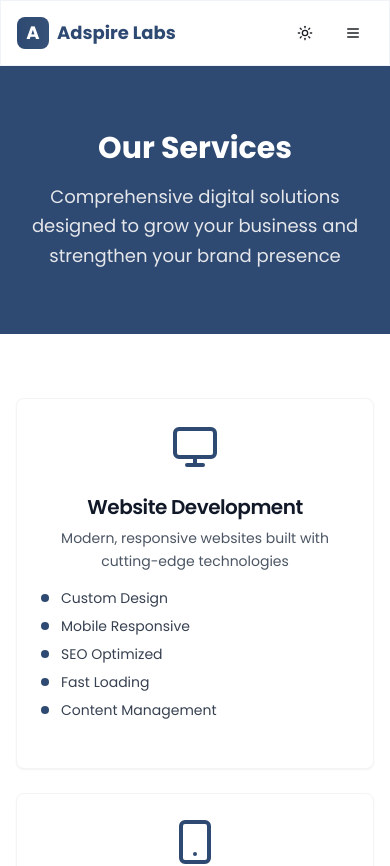
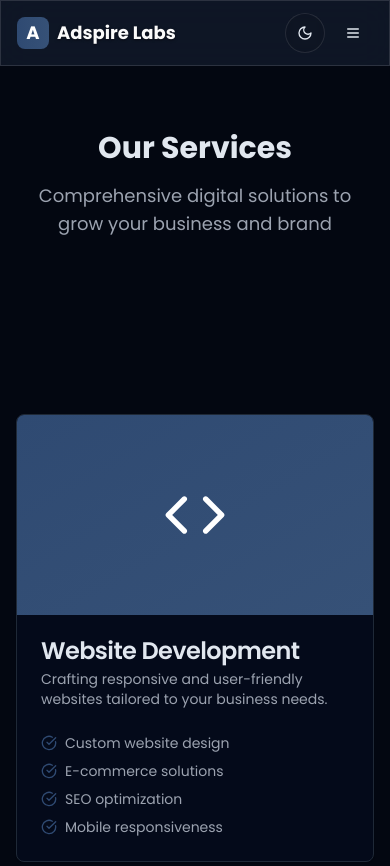
Before and after one commit to adspire-labs/adspire-web-forge, a React (Vite) app: page /services in a window 390 px wide. Shown: the top 866 px of the page. Built offline with nearby package versions, Linux system fonts and the light colour scheme.

Commit message:
Implement design and color consistency
Standardize all pages to match the Home/About style, fix dark mode colors and contrast, replace emojis with icons, update the footer design, and ensure consistent typography and animations.

```diff
--- a/src/components/Navbar.tsx
+++ b/src/components/Navbar.tsx
@@ -28,9 +28,9 @@ export const Navbar = () => {
           {/* Logo */}
           <Link to="/" className="flex items-center space-x-2 group">
             <div className="w-8 h-8 md:w-10 md:h-10 bg-gradient-to-r from-primary to-accent rounded-lg flex items-center justify-center transition-transform group-hover:scale-105">
-              <span className="text-white font-bold text-lg md:text-xl">A</span>
+              <span className="text-primary-foreground font-bold text-lg md:text-xl">A</span>
             </div>
-            <span className="text-primary font-bold text-lg md:text-xl">Adspire Labs</span>
+            <span className="brand-text text-lg md:text-xl">Adspire Labs</span>
           </Link>
 
           {/* Desktop Navigation */}
@@ -42,7 +42,7 @@ export const Navbar = () => {
                 className={`px-3 py-2 text-sm font-medium transition-colors duration-200 rounded-md hover-underline ${
                   isActive(item.href)
                     ? "text-primary bg-primary/5"
-                    : "text-muted-foreground hover:text-primary hover:bg-muted/50"
+                    : "text-muted-foreground hover:text-foreground hover:bg-muted/50"
                 }`}
               >
                 {item.name}
@@ -77,7 +77,7 @@ export const Navbar = () => {
                       className={`px-4 py-3 text-lg font-medium transition-colors duration-200 rounded-lg ${
                         isActive(item.href)
                           ? "text-primary bg-primary/5"
-                          : "text-muted-foreground hover:text-primary hover:bg-muted/50"
+                          : "text-muted-foreground hover:text-foreground hover:bg-muted/50"
                       }`}
                     >
                       {item.name}
--- a/src/contexts/ThemeContext.tsx
+++ b/src/contexts/ThemeContext.tsx
@@ -13,9 +13,9 @@ const ThemeContext = createContext<ThemeContextType | undefined>(undefined);
 export function ThemeProvider({ children }: { children: React.ReactNode }) {
   const [theme, setTheme] = useState<Theme>(() => {
     if (typeof window !== 'undefined') {
-      return (localStorage.getItem('theme') as Theme) || 'light';
+      return (localStorage.getItem('theme') as Theme) || 'dark';
     }
-    return 'light';
+    return 'dark';
   });
 
   useEffect(() => {
--- a/src/index.css
+++ b/src/index.css
@@ -53,22 +53,22 @@ All colors MUST be HSL.
     --background: 224 71% 4%;
     --foreground: 213 31% 91%;
 
-    --card: 224 71% 4%;
+    --card: 224 71% 6%;
     --card-foreground: 213 31% 91%;
 
     --popover: 224 71% 4%;
     --popover-foreground: 213 31% 91%;
 
-    --primary: 213 47% 25%;
+    --primary: 213 47% 35%;
     --primary-foreground: 0 0% 98%;
 
-    --secondary: 215 28% 17%;
+    --secondary: 215 28% 20%;
     --secondary-foreground: 213 31% 91%;
 
     --muted: 215 28% 17%;
     --muted-foreground: 217 11% 65%;
 
-    --accent: 215 28% 17%;
+    --accent: 213 35% 40%;
     --accent-foreground: 213 31% 91%;
 
     --destructive: 0 63% 31%;
@@ -76,7 +76,7 @@ All colors MUST be HSL.
 
     --border: 215 28% 17%;
     --input: 215 28% 17%;
-    --ring: 213 47% 25%;
+    --ring: 213 47% 35%;
 
     --sidebar-background: 240 5.9% 10%;
     --sidebar-foreground: 240 4.8% 95.9%;
@@ -120,16 +120,28 @@ All colors MUST be HSL.
     animation: fadeIn 0.6s ease-out forwards;
   }
 
-  /* Frosted glass effect */
+  /* Frosted glass effect with better brand text visibility */
   .glass {
     backdrop-filter: blur(16px) saturate(180%);
-    background-color: rgba(255, 255, 255, 0.75);
+    background-color: rgba(255, 255, 255, 0.85);
     border: 1px solid rgba(255, 255, 255, 0.125);
   }
 
   .dark .glass {
-    background-color: rgba(17, 25, 40, 0.75);
+    background-color: rgba(17, 25, 40, 0.85);
     border: 1px solid rgba(255, 255, 255, 0.125);
+  }
+
+  /* Brand text visibility in glass navbar */
+  .glass .brand-text {
+    color: hsl(var(--primary));
+    font-weight: 700;
+    text-shadow: 0 1px 3px rgba(0, 0, 0, 0.1);
+  }
+
+  .dark .glass .brand-text {
+    color: hsl(var(--primary-foreground));
+    text-shadow: 0 1px 3px rgba(0, 0, 0, 0.5);
   }
 
   /* Hover effects for links */
@@ -161,17 +173,30 @@ All colors MUST be HSL.
     transform: translateY(-1px);
   }
 
-  /* Enhanced button styles */
+  /* Enhanced button styles with better contrast */
   .btn-primary {
-    @apply bg-primary text-primary-foreground hover:bg-primary/90 shadow-lg hover:shadow-xl transition-all duration-200;
+    @apply bg-primary text-primary-foreground hover:bg-primary/90 shadow-lg hover:shadow-xl transition-all duration-200 border border-primary/20;
   }
 
   .btn-secondary {
-    @apply bg-white/10 text-foreground hover:bg-white/20 backdrop-blur-sm border border-white/20 transition-all duration-200;
+    @apply bg-card text-card-foreground hover:bg-muted border border-border transition-all duration-200;
   }
 
-  .dark .btn-secondary {
-    @apply bg-white/5 hover:bg-white/10 border-white/10;
+  /* Section styling for consistency */
+  .section-padding {
+    @apply py-16 lg:py-20;
+  }
+
+  .section-header {
+    @apply text-center mb-12;
+  }
+
+  .section-title {
+    @apply text-3xl md:text-4xl font-bold text-foreground mb-4;
+  }
+
+  .section-subtitle {
+    @apply text-lg text-muted-foreground max-w-3xl mx-auto;
   }
 }
 
--- a/src/pages/Services.tsx
+++ b/src/pages/Services.tsx
@@ -1,115 +1,162 @@
-
+import { Link } from "react-router-dom";
 import { Card, CardContent, CardDescription, CardHeader, CardTitle } from "@/components/ui/card";
+import { Rocket, Code, Brush, Film, Users, CheckCircle } from "lucide-react";
 import { Button } from "@/components/ui/button";
-import { Link } from "react-router-dom";
-import { Monitor, Smartphone, Palette, Video, Share2, ShoppingCart, Camera } from "lucide-react";
 
 const Services = () => {
   const services = [
     {
+      id: 1,
       title: "Website Development",
-      description: "Modern, responsive websites built with cutting-edge technologies",
-      features: ["Custom Design", "Mobile Responsive", "SEO Optimized", "Fast Loading", "Content Management"],
-      icon: Monitor
+      description: "Crafting responsive and user-friendly websites tailored to your business needs.",
+      icon: Code,
+      features: [
+        "Custom website design",
+        "E-commerce solutions",
+        "SEO optimization",
+        "Mobile responsiveness",
+      ],
     },
     {
+      id: 2,
       title: "Digital Marketing",
-      description: "Strategic digital campaigns that drive real business growth",
-      features: ["Social Media Marketing", "Google Ads", "Content Strategy", "Analytics & Reporting", "Brand Development"],
-      icon: Smartphone
+      description: "Strategic marketing solutions to enhance your online presence and drive conversions.",
+      icon: Rocket,
+      features: [
+        "Social media marketing",
+        "Search engine optimization",
+        "Content marketing",
+        "Email marketing",
+      ],
     },
     {
-      title: "Graphic Design & Branding",
-      description: "Visual identity that makes your brand memorable and impactful",
-      features: ["Logo Design", "Brand Guidelines", "Print Design", "Digital Assets", "Brand Strategy"],
-      icon: Palette
+      id: 3,
+      title: "Graphic Design",
+      description: "Creative design services to visually communicate your brand's message and identity.",
+      icon: Brush,
+      features: [
+        "Logo design",
+        "Branding guidelines",
+        "Marketing collateral",
+        "UI/UX design",
+      ],
     },
     {
+      id: 4,
       title: "Video Production",
-      description: "Compelling visual stories that engage and convert your audience",
-      features: ["Commercial Videos", "Social Media Reels", "Storytelling Ads", "Product Videos", "Event Coverage"],
-      icon: Video
+      description: "High-quality video production services to engage your audience and tell your story.",
+      icon: Film,
+      features: [
+        "Promotional videos",
+        "Corporate videos",
+        "Event coverage",
+        "Animation",
+      ],
+    },
+  ];
+
+  const processSteps = [
+    {
+      id: 1,
+      title: "Discovery",
+      description: "We start by understanding your business goals and target audience.",
     },
     {
-      title: "Social Media Management",
-      description: "Complete social media strategy and execution for your brand",
-      features: ["Content Creation", "Community Management", "Paid Advertising", "Analytics", "Strategy Development"],
-      icon: Share2
+      id: 2,
+      title: "Planning",
+      description: "Developing a strategic plan tailored to your specific needs and objectives.",
     },
     {
-      title: "Daraz Store Management",
-      description: "Complete e-commerce solutions for Nepal's largest marketplace",
-      features: ["Store Setup", "Product Optimization", "Inventory Management", "Marketing Campaigns", "Performance Analytics"],
-      icon: ShoppingCart
+      id: 3,
+      title: "Execution",
+      description: "Implementing the plan with precision and creativity to achieve optimal results.",
     },
     {
-      title: "Product Photography",
-      description: "Professional photography that showcases your products perfectly",
-      features: ["Studio Photography", "Lifestyle Shots", "360° Product Views", "Image Editing", "Brand Consistency"],
-      icon: Camera
-    }
+      id: 4,
+      title: "Optimization",
+      description: "Continuously monitoring and optimizing performance to maximize your ROI.",
+    },
   ];
 
   return (
-    <div className="min-h-screen">
+    <div className="min-h-screen bg-background">
       {/* Hero Section */}
-      <section className="bg-primary text-white py-16 md:py-20">
+      <section className="section-padding">
         <div className="max-w-7xl mx-auto px-4 sm:px-6 lg:px-8">
-          <div className="text-center max-w-4xl mx-auto">
-            <h1 className="text-3xl sm:text-4xl md:text-6xl font-bold mb-4 md:mb-6">Our Services</h1>
-            <p className="text-lg sm:text-xl md:text-2xl text-gray-200 leading-relaxed">
-              Comprehensive digital solutions designed to grow your business and strengthen your brand presence
+          <div className="section-header">
+            <h1 className="section-title">Our Services</h1>
+            <p className="section-subtitle">
+              Comprehensive digital solutions to grow your business and brand
             </p>
           </div>
         </div>
       </section>
 
       {/* Services Grid */}
-      <section className="py-16 md:py-20">
+      <section className="section-padding">
         <div className="max-w-7xl mx-auto px-4 sm:px-6 lg:px-8">
-          <div className="grid grid-cols-1 md:grid-cols-2 xl:grid-cols-3 gap-6 md:gap-8">
-            {services.map((service, index) => (
-              <Card key={index} className="hover:shadow-lg transition-all duration-300 border border-gray-100 bg-white h-full">
-                <CardHeader className="text-center pb-4">
-                  <service.icon className="h-12 w-12 md:h-16 md:w-16 text-primary mx-auto mb-4" />
-                  <CardTitle className="text-xl md:text-2xl text-gray-900 mb-3">{service.title}</CardTitle>
-                  <CardDescription className="text-gray-600 text-sm md:text-base leading-relaxed">
-                    {service.description}
-                  </CardDescription>
+          <div className="grid grid-cols-1 md:grid-cols-2 lg:grid-cols-2 gap-8">
+            {services.map((service) => {
+              const IconComponent = service.icon;
+              return (
+                <Card key={service.id} className="hover:shadow-xl transition-shadow duration-300 overflow-hidden border-border bg-card">
+                  <div className="aspect-video bg-gradient-to-br from-primary to-accent flex items-center justify-center">
+                    <IconComponent className="w-16 h-16 text-primary-foreground" />
+                  </div>
+                  <CardHeader>
+                    <CardTitle className="text-foreground">{service.title}</CardTitle>
+                    <CardDescription>{service.description}</CardDescription>
                   </CardHeader>
-                <CardContent className="pt-0">
-                  <ul className="space-y-2 mb-6">
-                    {service.features.map((feature, idx) => (
-                      <li key={idx} className="flex items-center text-gray-700 text-sm md:text-base">
-                        <span className="w-2 h-2 bg-primary rounded-full mr-3 flex-shrink-0"></span>
+                  <CardContent>
+                    <ul className="list-none space-y-2">
+                      {service.features.map((feature, index) => (
+                        <li key={index} className="flex items-center text-sm text-muted-foreground">
+                          <CheckCircle className="w-4 h-4 mr-2 text-primary" />
                           {feature}
                         </li>
                       ))}
                     </ul>
                   </CardContent>
                 </Card>
+              );
+            })}
+          </div>
+        </div>
+      </section>
+
+      {/* Process Section */}
+      <section className="section-padding bg-muted/50">
+        <div className="max-w-7xl mx-auto px-4 sm:px-6 lg:px-8">
+          <div className="section-header">
+            <h2 className="section-title">Our Process</h2>
+            <p className="section-subtitle">
+              A streamlined process to deliver exceptional results
+            </p>
+          </div>
+          <div className="grid grid-cols-1 md:grid-cols-2 lg:grid-cols-4 gap-8">
+            {processSteps.map((step) => (
+              <div key={step.id} className="text-center">
+                <div className="w-16 h-16 bg-primary rounded-full flex items-center justify-center mx-auto mb-4">
+                  <span className="text-primary-foreground text-2xl font-bold">{step.id}</span>
+                </div>
+                <h3 className="text-xl font-bold text-foreground mb-2">{step.title}</h3>
+                <p className="text-muted-foreground">{step.description}</p>
+              </div>
             ))}
           </div>
         </div>
       </section>
 
       {/* CTA Section */}
-      <section className="py-16 md:py-20 bg-gray-50">
-        <div className="max-w-4xl mx-auto text-center px-4 sm:px-6 lg:px-8">
-          <h2 className="text-2xl sm:text-3xl md:text-4xl font-bold text-gray-900 mb-4 md:mb-6">
-            Ready to Transform Your Business?
-          </h2>
-          <p className="text-lg sm:text-xl text-gray-600 mb-6 md:mb-8 leading-relaxed">
-            Let's discuss how our services can help you achieve your business goals
+      <section className="section-padding">
+        <div className="max-w-7xl mx-auto px-4 sm:px-6 lg:px-8 text-center">
+          <h2 className="section-title">Ready to Get Started?</h2>
+          <p className="text-lg text-muted-foreground mb-8">
+            Contact us today to discuss your project and explore how we can help you achieve your goals.
           </p>
-          <div className="flex flex-col sm:flex-row gap-4 justify-center">
-            <Button asChild size="lg" className="w-full sm:w-auto">
-              <Link to="/contact">Get Started Today</Link>
+          <Button asChild className="btn-primary btn-hover">
+            <Link to="/contact">Contact Us</Link>
           </Button>
-            <Button asChild variant="outline" size="lg" className="w-full sm:w-auto">
-              <Link to="/portfolio">View Our Work</Link>
-            </Button>
-          </div>
         </div>
       </section>
     </div>
```
Also changed, not shown: src/components/Footer.tsx (+33 -40 lines), src/pages/Blog.tsx (+25 -42 lines), src/pages/Contact.tsx (+52 -51 lines), src/pages/Courses.tsx (+25 -40 lines). Lines whose indentation alone changed are shown as unchanged.
